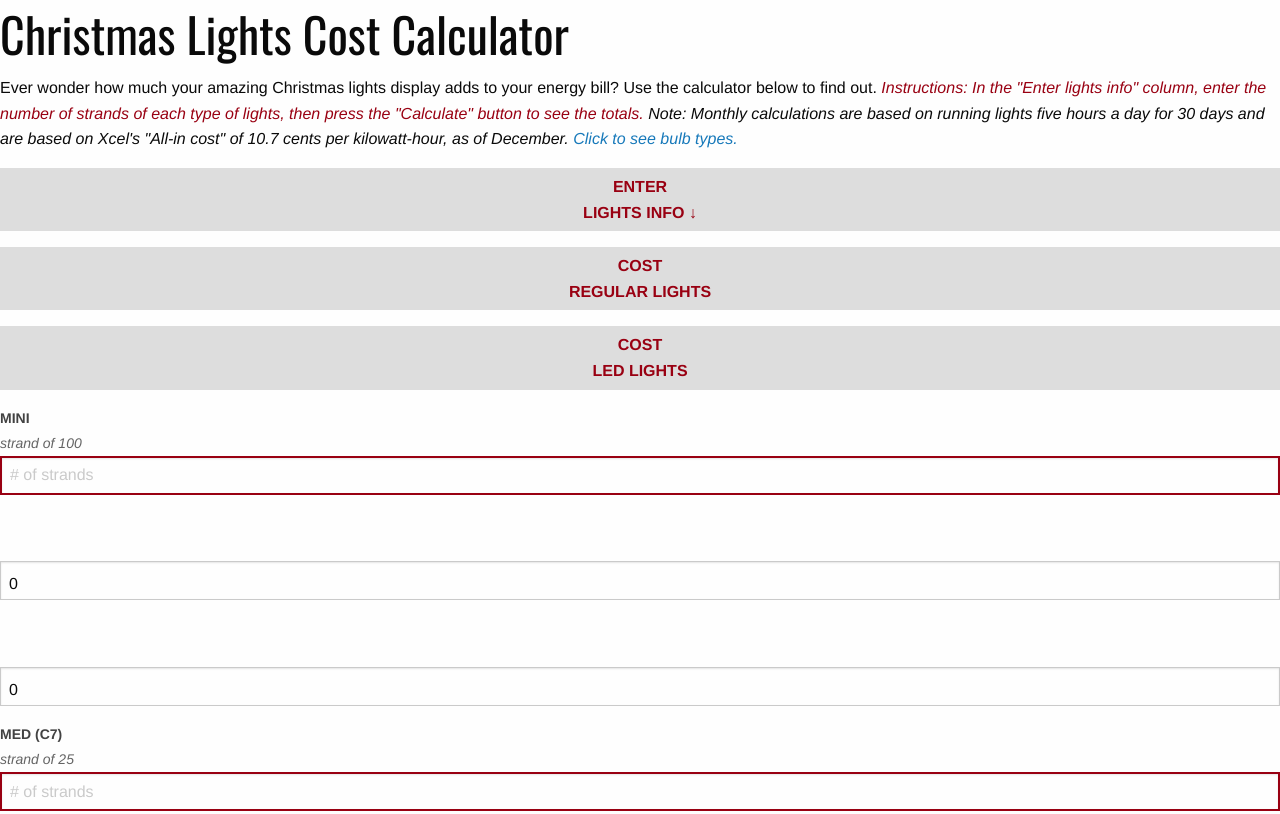
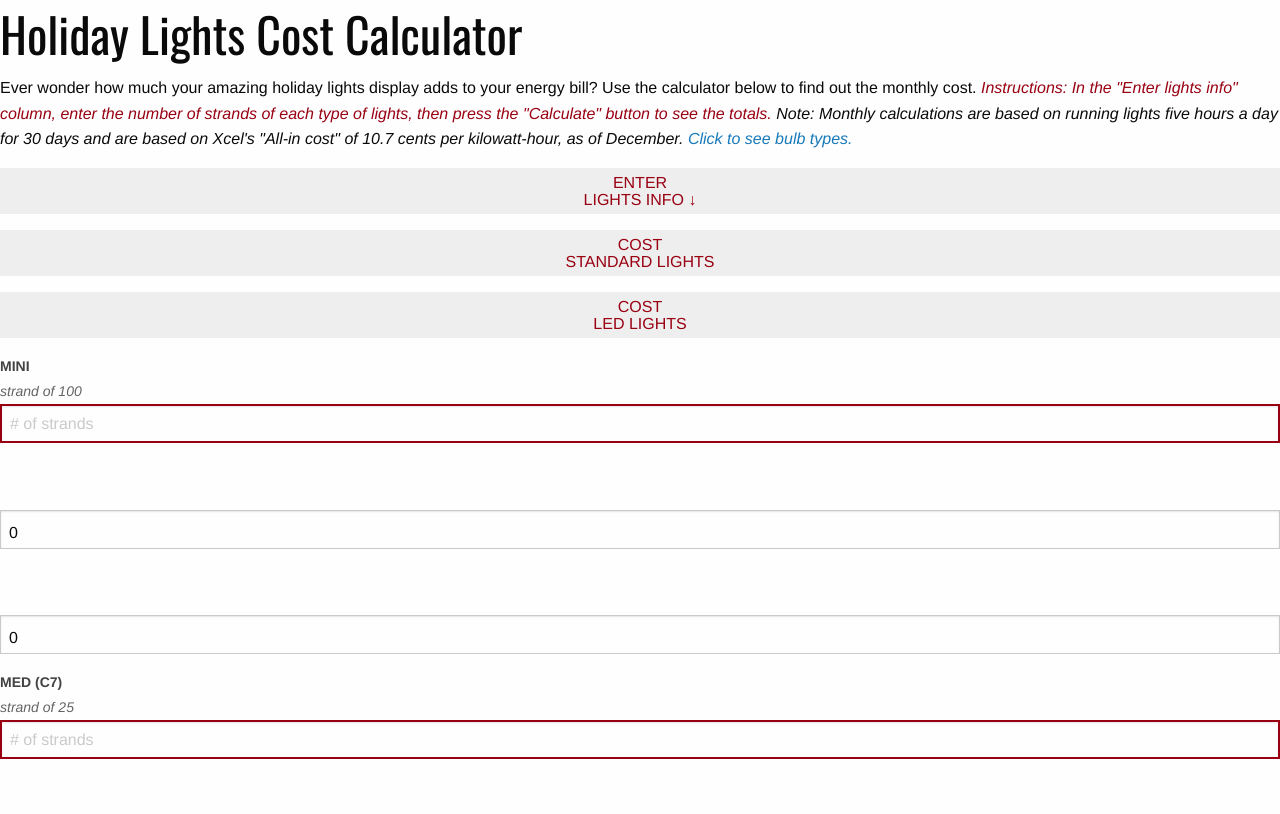
Before and after one commit to githamm/calculator, a plain HTML site: page christmas-lights-calculator/index.html in a window 1280 px wide. Shown: the top 814 px of the page. Drawn offline with nearby package versions, Linux system fonts and the light colour scheme.

Commit message:
Tweak wording

```diff
--- a/christmas-lights-calculator/index.html
+++ b/christmas-lights-calculator/index.html
@@ -52,11 +52,11 @@
     p.column-heading {
         font-size: 1rem;
         color: #990012;
-        font-weight: bold;
         text-transform: uppercase;
         text-align: center;
-        background: #ddd;
+        background: #eee;
         padding: .375rem;
+        line-height: 17px;
     }
 
     input {
@@ -79,8 +79,8 @@
 <body>
     <div class="row">
         <div class="large-12 columns">
-            <h1>Christmas Lights Cost Calculator</h1>
-            <p>Ever wonder how much your amazing Christmas lights display adds to your energy bill? Use the calculator below to find out. <em><span style="color: #990012;">Instructions: In the "Enter lights info" column, enter the number of strands of each type of lights, then press the "Calculate" button to see the totals.</span> Note: Monthly calculations are based on running lights five hours a day for 30 days and are based on Xcel's "All-in cost" of 10.7 cents per kilowatt-hour, as of December. <a href="http://www.christmaslightsetc.com/pages/led-christmas-lights-guide.htm" target="_blank">Click to see bulb types.</a></em></p>
+            <h1>Holiday Lights Cost Calculator</h1>
+            <p>Ever wonder how much your amazing holiday lights display adds to your energy bill? Use the calculator below to find out the monthly cost. <em><span style="color: #990012;">Instructions: In the "Enter lights info" column, enter the number of strands of each type of lights, then press the "Calculate" button to see the totals.</span> Note: Monthly calculations are based on running lights five hours a day for 30 days and are based on Xcel's "All-in cost" of 10.7 cents per kilowatt-hour, as of December. <a href="http://www.christmaslightsetc.com/pages/led-christmas-lights-guide.htm" target="_blank">Click to see bulb types.</a></em></p>
         </div>
     </div>
     <div class="row">
@@ -88,7 +88,7 @@
             <p class="column-heading">Enter<br>lights info &#8595;</p>
         </div>
         <div class="large-4 small-4 columns">
-            <p class="column-heading">Cost<br>Regular lights</p>
+            <p class="column-heading">Cost<br>Standard lights</p>
         </div>
         <div class="large-4 small-4 columns">
             <p class="column-heading">Cost<br>LED lights</p>
```
